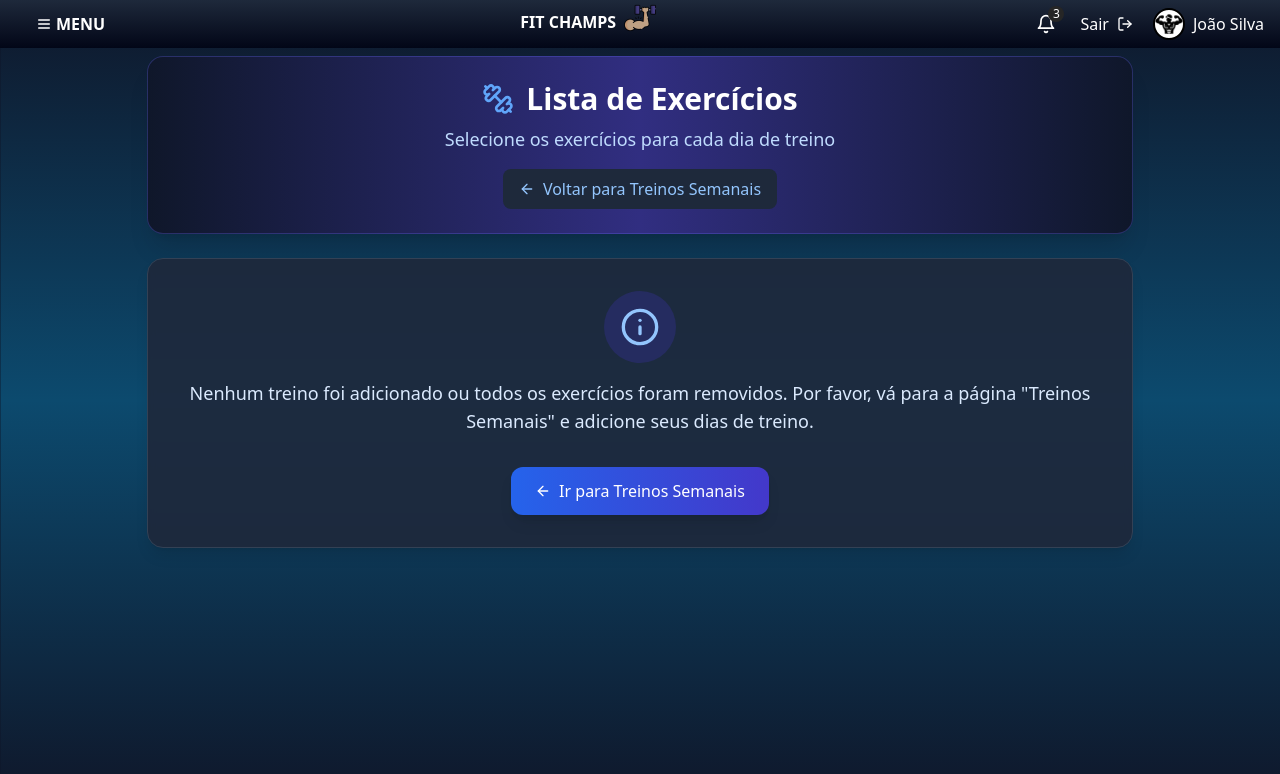
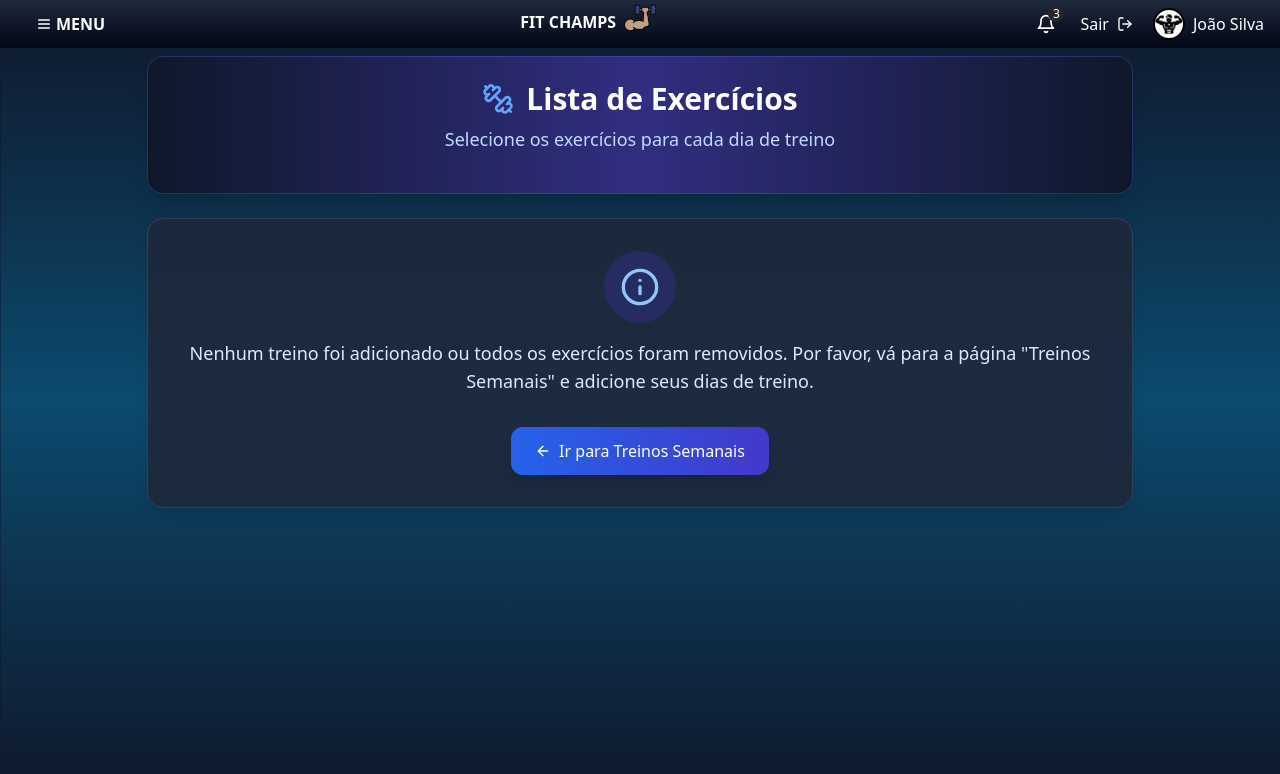
Before and after one commit to Saboyaa/Fit_champs, a React (Vite) app in the folder Fit_Champs_Front/: page /ListadeExercicios in a window 1280 px wide. Shown: the top 774 px of the page. Built offline with nearby package versions, Linux system fonts and the light colour scheme.

Commit message:
igualando a main

```diff
--- a/Fit_Champs_Front/src/Components/ComponentsListaExercicios/resumoSemanal.jsx
+++ b/Fit_Champs_Front/src/Components/ComponentsListaExercicios/resumoSemanal.jsx
@@ -247,7 +247,7 @@ const TreinoTipoSumario = ({ exerciciosPorTreino, treinos }) => {
                 .map(([tipo, dados], index) => (
                   <div
                     key={tipo}
-                    className="flex justify-between items-center text-white bg-slate-800/70 p-4 rounded-xl hover:bg-slate-700/70 transition-colors border border-slate-700/30 transform hover:scale-[1.01] transition-transform"
+                    className="flex justify-between items-center text-white bg-slate-800/70 p-4 rounded-xl hover:bg-slate-700/70  border border-slate-700/30 transform hover:scale-[1.01] transition-transform"
                   >
                     <div className="flex items-center">
                       <div
--- a/Fit_Champs_Front/src/Paginas/ListadeExercicios.jsx
+++ b/Fit_Champs_Front/src/Paginas/ListadeExercicios.jsx
@@ -251,15 +251,7 @@ function ListadeExercicios() {
             Selecione os exercícios para cada dia de treino
           </p>
 
-          <div className="flex justify-center mt-4">
-            <button
-              onClick={voltarParaTreinosSemanais}
-              className="flex items-center gap-2 text-blue-300 hover:text-blue-100 bg-slate-800 py-2 px-4 rounded-lg transition-colors hover:bg-slate-700"
-            >
-              <ArrowLeft size={16} />
-              <span>Voltar para Treinos Semanais</span>
-            </button>
-          </div>
+          <div className="flex justify-center mt-4"></div>
         </div>
 
         {/* Controles de visualização */}
@@ -488,7 +480,7 @@ function ListadeExercicios() {
                           <div className="mt-6 flex justify-center">
                             <button
                               onClick={() => adicionarExercicio(treino.id)}
-                              className="bg-gradient-to-r from-blue-600 to-indigo-700 text-white p-2 px-6 rounded-lg flex items-center gap-2 hover:from-blue-700 hover:to-indigo-800 transition-colors shadow-md transform hover:scale-105 transition-transform"
+                              className="bg-gradient-to-r from-blue-600 to-indigo-700 text-white p-2 px-6 rounded-lg flex items-center gap-2 hover:from-blue-700 hover:to-indigo-800  shadow-md transform hover:scale-105 transition-transform"
                             >
                               <PlusCircle size={18} />
                               Adicionar Exercício
```
